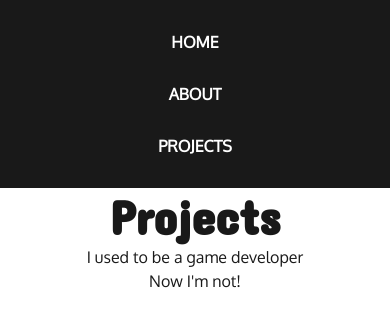
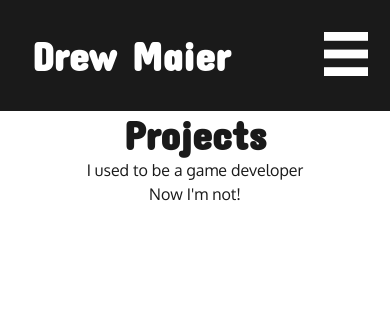
Before and after one commit to drewcmaier/portfolio, a SvelteKit app: page /projects in a window 390 px wide. Shown: the top 326 px of the page. Built offline with nearby package versions, Linux system fonts and the light colour scheme.

Commit message:
feat: responsive nav

```diff
--- /dev/null
+++ b/src/lib/icons/Hamburger.svelte
@@ -0,0 +1,5 @@
+<svg viewBox="0 0 50 50" width="44" height="44" fill="#ffffff">
+	<rect y="0" width="100" height="10" />
+	<rect y="20" width="100" height="10" />
+	<rect y="40" width="100" height="10" />
+</svg>
--- /dev/null
+++ b/src/lib/icons/X.svelte
@@ -0,0 +1,7 @@
+<svg fill="#ffffff" height="44" width="44" viewBox="0 0 460.775 460.775">
+	<g stroke-width="0" /><g>
+		<path
+			d="M285.08,230.397L456.218,59.27c6.076-6.077,6.076-15.911,0-21.986L423.511,4.565c-2.913-2.911-6.866-4.55-10.992-4.55 c-4.127,0-8.08,1.639-10.993,4.55l-171.138,171.14L59.25,4.565c-2.913-2.911-6.866-4.55-10.993-4.55 c-4.126,0-8.08,1.639-10.992,4.55L4.558,37.284c-6.077,6.075-6.077,15.909,0,21.986l171.138,171.128L4.575,401.505 c-6.074,6.077-6.074,15.911,0,21.986l32.709,32.719c2.911,2.911,6.865,4.55,10.992,4.55c4.127,0,8.08-1.639,10.994-4.55 l171.117-171.12l171.118,171.12c2.913,2.911,6.866,4.55,10.993,4.55c4.128,0,8.081-1.639,10.992-4.55l32.709-32.719 c6.074-6.075,6.074-15.909,0-21.986L285.08,230.397z"
+		/>
+	</g>
+</svg>
--- a/src/routes/Nav.svelte
+++ b/src/routes/Nav.svelte
@@ -1,6 +1,31 @@
+<script lang="ts">
+	import Hamburger from '$lib/icons/Hamburger.svelte';
+	import X from '$lib/icons/X.svelte';
+
+	let isMenuOpen = false;
+	function toggleMenu() {
+		isMenuOpen = !isMenuOpen;
+	}
+
+	// TODO: https://svelte.dev/repl/26eb44932920421da01e2e21539494cd?version=3.55.0
+</script>
+
 <nav>
-	<ul>
-		<li><a href="/">Home</a></li>
+	<a href="/"><h1>Drew Maier</h1></a>
+	<button
+		on:click={toggleMenu}
+		aria-label="Menu"
+		role="menu"
+		aria-controls="nav-menu-list"
+		aria-expanded={isMenuOpen}
+	>
+		{#if isMenuOpen}
+			<X />
+		{:else}
+			<Hamburger />
+		{/if}
+	</button>
+	<ul id="nav-menu-list" class={isMenuOpen ? undefined : 'nav-menu--closed'}>
 		<li><a href="/about">About</a></li>
 		<li><a href="/projects">Projects</a></li>
 	</ul>
@@ -9,26 +34,70 @@
 <style>
 	nav {
 		background-color: var(--color-neutral);
+		color: var(--color-text-inverse);
+
+		display: flex;
+		align-items: center;
+		justify-content: space-between;
+		padding: 1rem;
 	}
+
+	h1 {
+		text-align: center;
+	}
+
 	ul {
 		/* TODO breakpoints */
 		max-width: 48rem;
 		margin: 0 auto;
-		padding: 2rem 0;
 
-		display: grid;
-		grid-template-columns: 1fr;
+		position: absolute;
+		inset: 0;
+		background-color: transparent;
+		backdrop-filter: brightness(20%) blur(10px);
+
+		display: flex;
+		flex-direction: column;
+		justify-content: space-around;
 		justify-items: center;
-		gap: 2rem;
+		align-items: center;
 	}
+
 	li {
 		list-style-type: none;
-		text-transform: uppercase;
+	}
+
+	a {
+		padding: 1rem;
+		font-size: var(--font-size-3);
+	}
+
+	button {
+		z-index: 1;
+		margin: 0;
+		border: none;
+		background-color: transparent;
+	}
+
+	.nav-menu--closed {
+		display: none;
 	}
 
 	@media screen and (min-width: 32rem) {
 		ul {
-			grid-template-columns: repeat(3, 1fr);
+			position: static;
+			backdrop-filter: none;
+			justify-content: flex-end;
+			margin: 0;
+		}
+
+		button {
+			display: none;
+		}
+
+		.nav-menu--closed {
+			display: flex;
+			flex-direction: row;
 		}
 	}
 </style>
--- a/src/routes/style.css
+++ b/src/routes/style.css
@@ -2,9 +2,9 @@
 @import '@fontsource/oxygen';
 
 :root {
-    --color-neutral: rgba(0%, 0%, 0%, 0.9);
-    --color-background: rgba(100%, 100%, 100%, 1.0);
-    --color-accent: rgba(13, 135, 122, 1.0);
+    --color-neutral: rgb(10%, 10%, 10%);
+    --color-background: rgb(100%, 100%, 100%);
+    --color-accent: rgb(13, 135, 122);
     --color-text: var(--color-neutral);
     --color-text-inverse: var(--color-background);
 
@@ -40,7 +40,7 @@ body {
 
 :where(h1, h2, h3, h4, h5) {
     font-family: var(--font-heading);
-    font-weight: bold;
+    font-weight: 700;
 }
 
 :where(h1, h2, h3, h4, h5, p) {
@@ -52,19 +52,19 @@ p {
 }
 
 h1 {
-    font-size: var(--font-size-6);
+    font-size: var(--font-size-5);
 }
 
 h2 {
-    font-size: var(--font-size-5);
+    font-size: var(--font-size-4);
 }
 
 h3 {
-    font-size: var(--font-size-4);
+    font-size: var(--font-size-3);
 }
 
 h4 {
-    font-size: var(--font-size-3);
+    font-size: var(--font-size-2);
 }
 
 h5 {
@@ -72,20 +72,8 @@ h5 {
 }
 
 a {
-    font-weight: bold;
     text-decoration: none;
     color: var(--color-text-inverse);
-}
-
-pre {
-    font-size: 16px;
-    font-family: var(--font-mono);
-    background-color: rgba(255, 255, 255, 0.45);
-    border-radius: 3px;
-    box-shadow: 2px 2px 6px rgb(255 255 255 / 25%);
-    padding: 0.5em;
-    overflow-x: auto;
-    color: var(--color-text);
 }
 
 input,
```
Also changed, not shown: package.json (+3 -5 lines), 1 other file (tests, documents, lock files or other folders).
